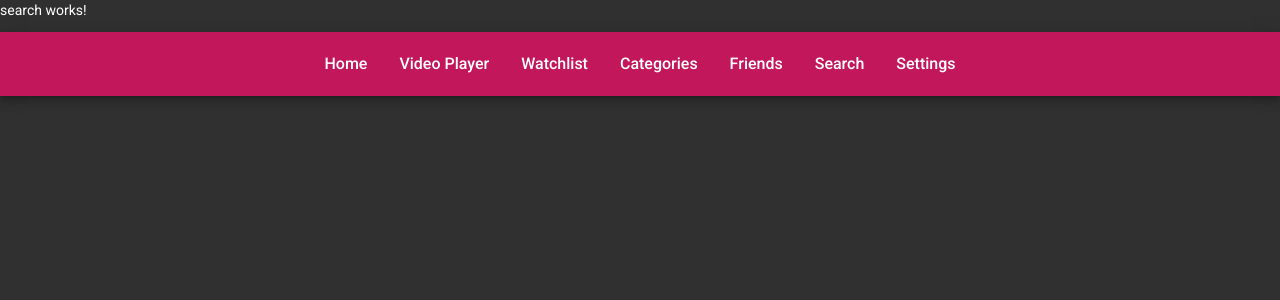
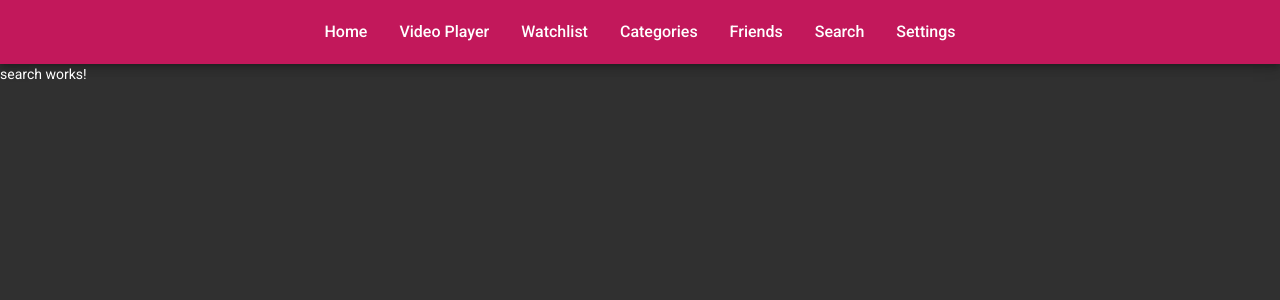
Before and after one commit to bryanpaik/anime-frontend, an Angular app: page /search in a window 1280 px wide. Shown: the top 300 px of the page. Built offline with nearby package versions, Linux system fonts and the light colour scheme; no server answers.

Commit message:
Update app.component.html

```diff
--- a/src/app/app.component.html
+++ b/src/app/app.component.html
@@ -1,2 +1,2 @@
+<topbar-nav></topbar-nav>
 <router-outlet></router-outlet>
-<topbar-nav></topbar-nav>
```
